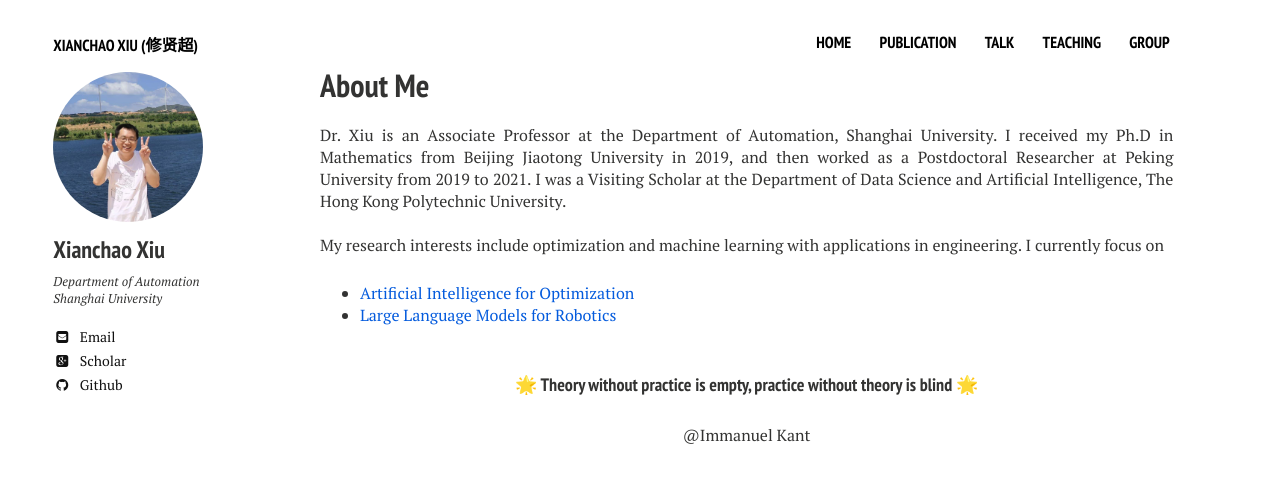
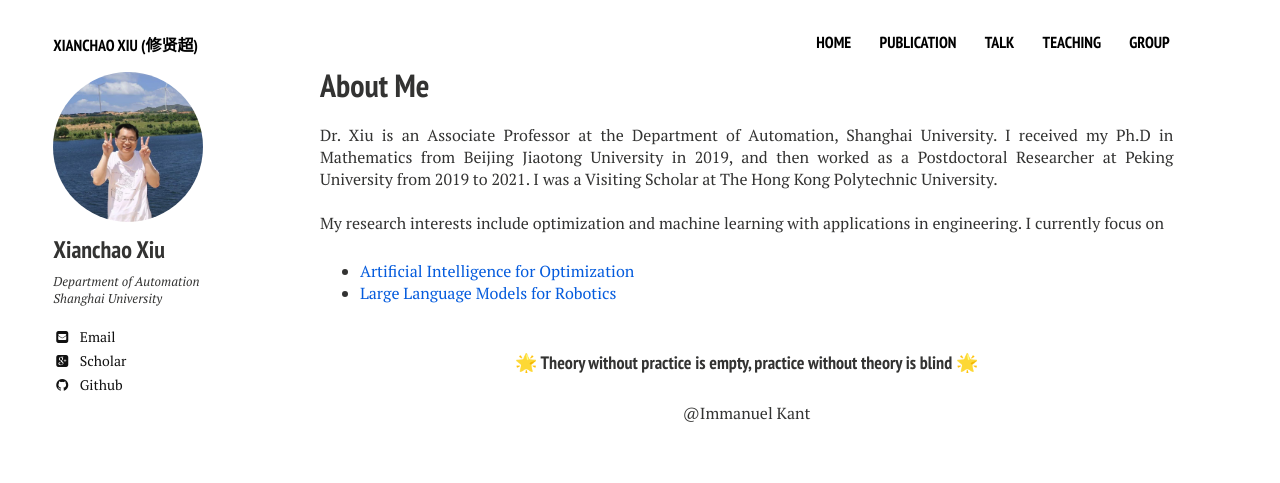
Before and after one commit to xianchaoxiu/xianchaoxiu.github.io, a Jekyll site: the page built from index.md, in a window 1280 px wide. Shown: the top 483 px of the page. Built offline with Jekyll 4.4.1, drawn with Linux system fonts in a browser that asks for light colours; nearby versions of some CDN libraries.

Commit message:
Update home2.html

```diff
--- a/_layouts/home2.html
+++ b/_layouts/home2.html
@@ -29,7 +29,7 @@
          <p> Dr. Xiu is an Associate Professor at the Department of Automation, Shanghai University.
 
 		I received my Ph.D in Mathematics from Beijing Jiaotong University in 2019, and then worked as a Postdoctoral Researcher at Peking University from 2019 to 2021.
-		I was a Visiting Scholar at the Department of Data Science and Artificial Intelligence, The Hong Kong Polytechnic University. <br> <br>
+		I was a Visiting Scholar at The Hong Kong Polytechnic University. <br> <br>
 
 
 	 My research interests include optimization and machine learning with applications in engineering.
```
